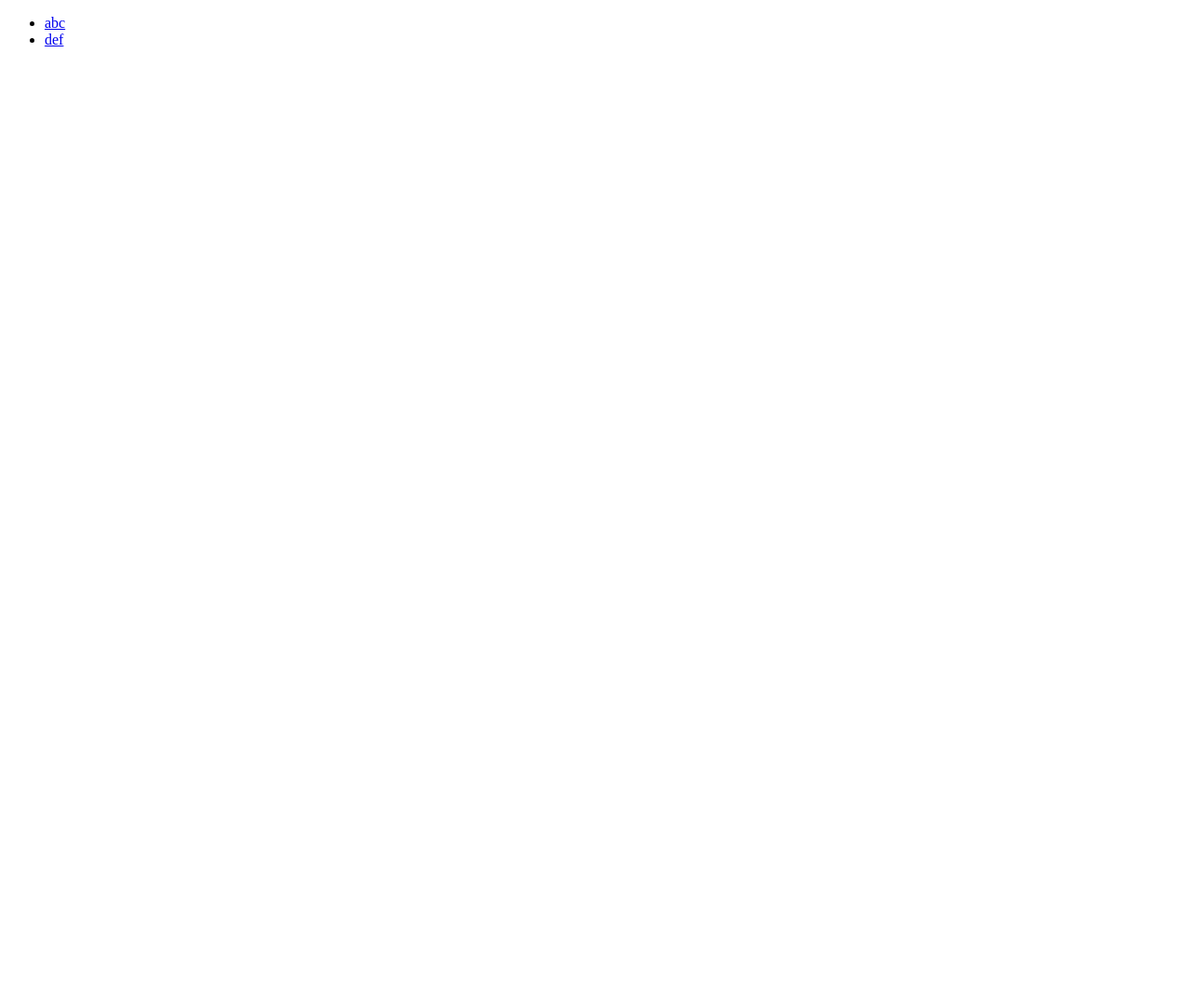
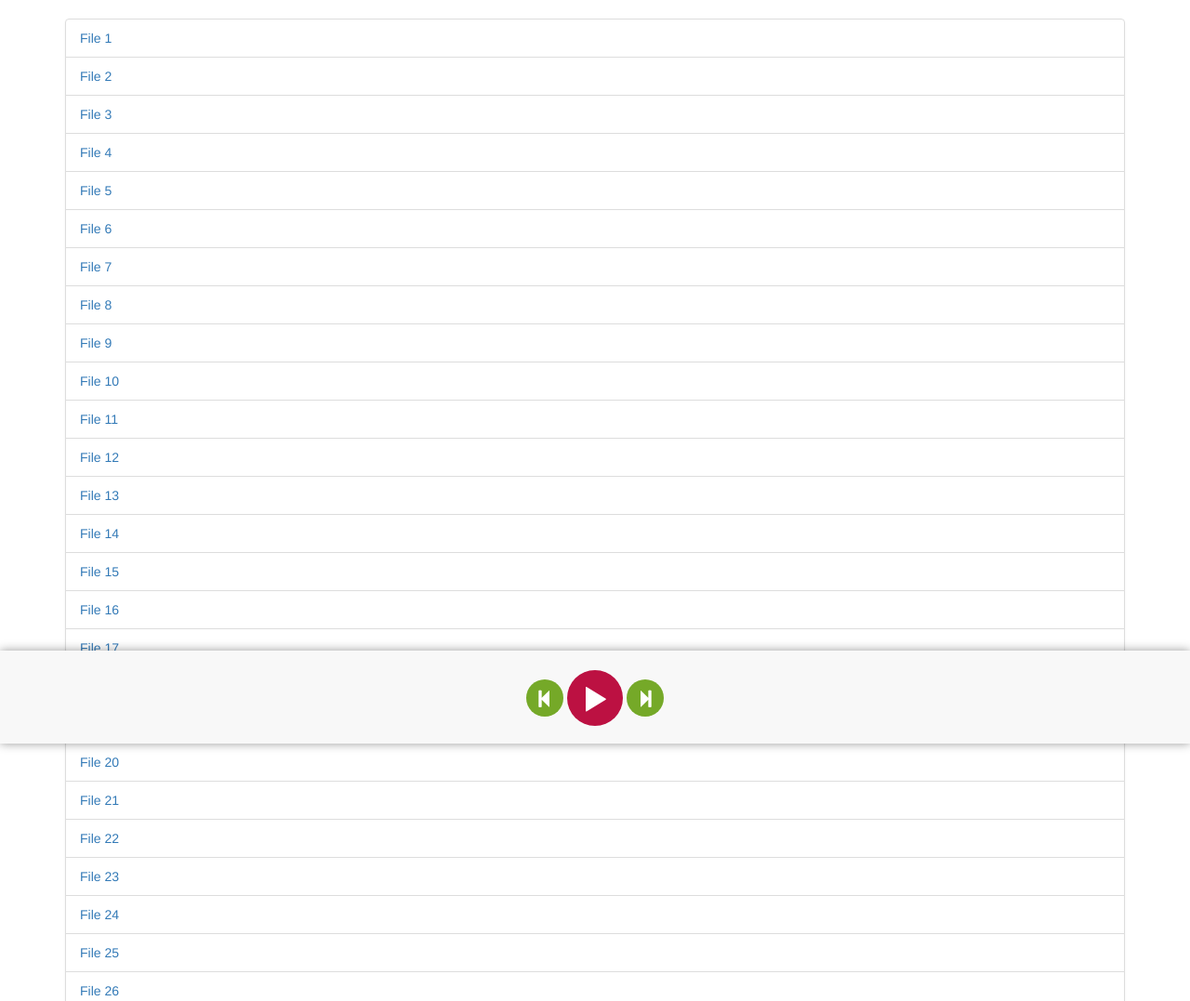
Before and after one commit to radek-dab/musicboxjs, a website: page public/index.html in a window 1280 px wide. Shown: the top 1077 px of the page at 93% size. Before the commit the page ends 800 px from the top, so only its background shows below. Drawn offline with nearby package versions, Linux system fonts and the light colour scheme; files that its build step writes are made by us from their sources.

Commit message:
Create control bar mockup

```diff
--- a/package.json
+++ b/package.json
@@ -2,6 +2,7 @@
   "name": "musicboxjs",
   "dependencies": {
     "express": "^4.13.4",
+    "less-middleware": "^2.1.0",
     "morgan": "^1.7.0",
     "musicmetadata": "^2.0.2",
     "player": "^0.6.1"
--- a/public/index.html
+++ b/public/index.html
@@ -2,17 +2,36 @@
 <html lang="en">
   <head>
     <meta charset="utf-8">
+    <title>Musicboxjs</title>
+    <meta http-equiv="X-UA-Compatible" content="IE=edge">
+    <meta name="viewport" content="width=device-width, initial-scale=1">
+    <link rel="stylesheet" href="https://maxcdn.bootstrapcdn.com/bootstrap/3.3.6/css/bootstrap.min.css"
+          integrity="sha384-1q8mTJOASx8j1Au+a5WDVnPi2lkFfwwEAa8hDDdjZlpLegxhjVME1fgjWPGmkzs7" crossorigin="anonymous">
+    <link rel="stylesheet" href="https://maxcdn.bootstrapcdn.com/bootstrap/3.3.6/css/bootstrap-theme.min.css"
+          integrity="sha384-fLW2N01lMqjakBkx3l/M9EahuwpSfeNvV63J5ezn3uZzapT0u7EYsXMjQV+0En5r" crossorigin="anonymous">
+    <link rel="stylesheet" href="/style.css">
     <script src="https://ajax.googleapis.com/ajax/libs/angularjs/1.5.5/angular.min.js"></script>
     <script>
       var app = angular.module('app', [])
       app.controller('ApplicationCtrl', function($scope) {
-        $scope.files = ['abc', 'def'];
+        $scope.files = [];
+        for (var i = 1; i <= 100; i++)
+          $scope.files.push('File '+i);
       });
     </script>
   </head>
   <body ng-app="app" ng-controller="ApplicationCtrl">
-    <ul>
-      <li ng-repeat="file in files"><a href="#">{{ file }}</a></li>
-    </ul>
+    <div class="container">
+      <ul class="list-group">
+        <li class="list-group-item"ng-repeat="file in files">
+          <a href="#">{{ file }}</a>
+        </li>
+      </ul>
+    </div>
+    <nav class="control-bar">
+      <span class="secondary-control glyphicon glyphicon-step-backward"></span>
+      <span class="primary-control glyphicon glyphicon-play"></span>
+      <span class="secondary-control glyphicon glyphicon-step-forward"></span>
+    </nav>
   </body>
 </html>
--- /dev/null
+++ b/public/style.less
@@ -0,0 +1,47 @@
+@primary-color: #bc1142;
+@secondary-color: #75a928;
+@navbar-color: #f8f8f8;
+@shadow-color: rgba(0, 0, 0, 0.4);
+
+.background(@c) { background: @c; }
+.background(@c) when(lightness(@c) >= 50%) { color: black; }
+.background(@c) when(lightness(@c)  < 50%) { color: white; }
+
+.circle(@size) {
+  width: @size;
+  height: @size;
+  border-radius: @size/2;
+}
+
+.container {
+  margin-top: 20px;
+  margin-bottom: 100px;
+}
+
+.control-bar {
+  position: fixed;
+  bottom: 0;
+  width: 100%;
+  height: 100px;
+  padding: 20px;
+  background: @navbar-color;
+  box-shadow: 0 0 10px @shadow-color;
+  text-align: center;
+
+  .control(@size) {
+    .circle(@size);
+    vertical-align: middle;
+    padding: @size/4;
+    font-size: @size/2;
+  }
+
+  .primary-control {
+    .control(60px);
+    .background(@primary-color);
+  }
+
+  .secondary-control {
+    .control(40px);
+    .background(@secondary-color);
+  }
+}
--- a/server.js
+++ b/server.js
@@ -1,11 +1,13 @@
 var express = require('express');
 var morgan = require('morgan');
+var lessMiddleware = require('less-middleware');
 var Player = require('player');
 var config = require('./config');
 
 var app = express();
 app.use(morgan(config.logFormat));
-app.use(express.static('public'));
+app.use(lessMiddleware(__dirname + '/public'))
+app.use(express.static(__dirname + '/public'));
 
 var server = app.listen(config.port, function() {
   console.log('Server is listening on', config.port);
```
Also changed, not shown: 1 other file.
